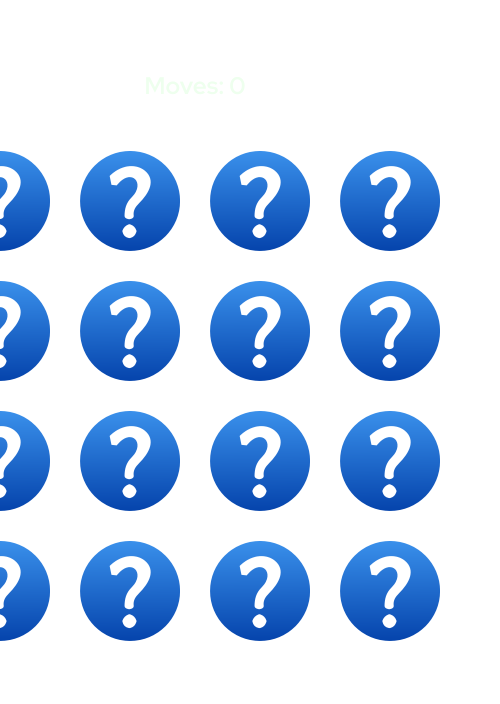
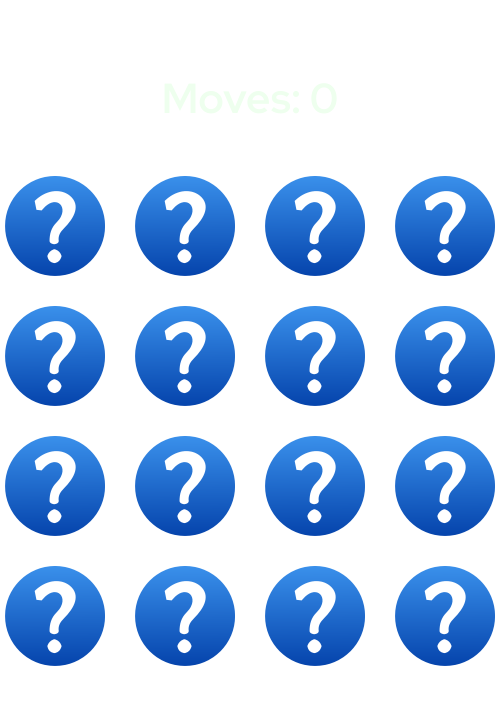
Before and after one commit to kdziedzic98/MemoryGame, a plain HTML site: page index.html in a window 390 px wide. Shown: the whole page, 500 px wide, since content can reach past the window. Drawn offline with Linux system fonts and the light colour scheme; a web font is replaced by a local one.

Commit message:
added media query

```diff
--- a/index.html
+++ b/index.html
@@ -4,6 +4,7 @@
         <meta charset="utf-8">
         <title>Memory Game</title>
         <link href="style.css" rel="stylesheet">
+        <meta name="viewport" content="width=device-width" />
         <link rel="preconnect" href="https://fonts.googleapis.com">
         <link rel="preconnect" href="https://fonts.gstatic.com" crossorigin>
         <link href="https://fonts.googleapis.com/css2?family=Macondo&family=Red+Hat+Display:wght@500;700;900&display=swap" rel="stylesheet">
--- a/style.css
+++ b/style.css
@@ -14,6 +14,17 @@ body{
     font-weight: bold;
     font-family: 'Macondo', cursive;
     font-family: 'Red Hat Display', sans-serif;
+}
+
+@media (max-width: 600px) {
+    body {
+        width: 500px;
+    }
+
+    #score {
+        font-size: 42px;
+    }
+
 }
 
 
```
